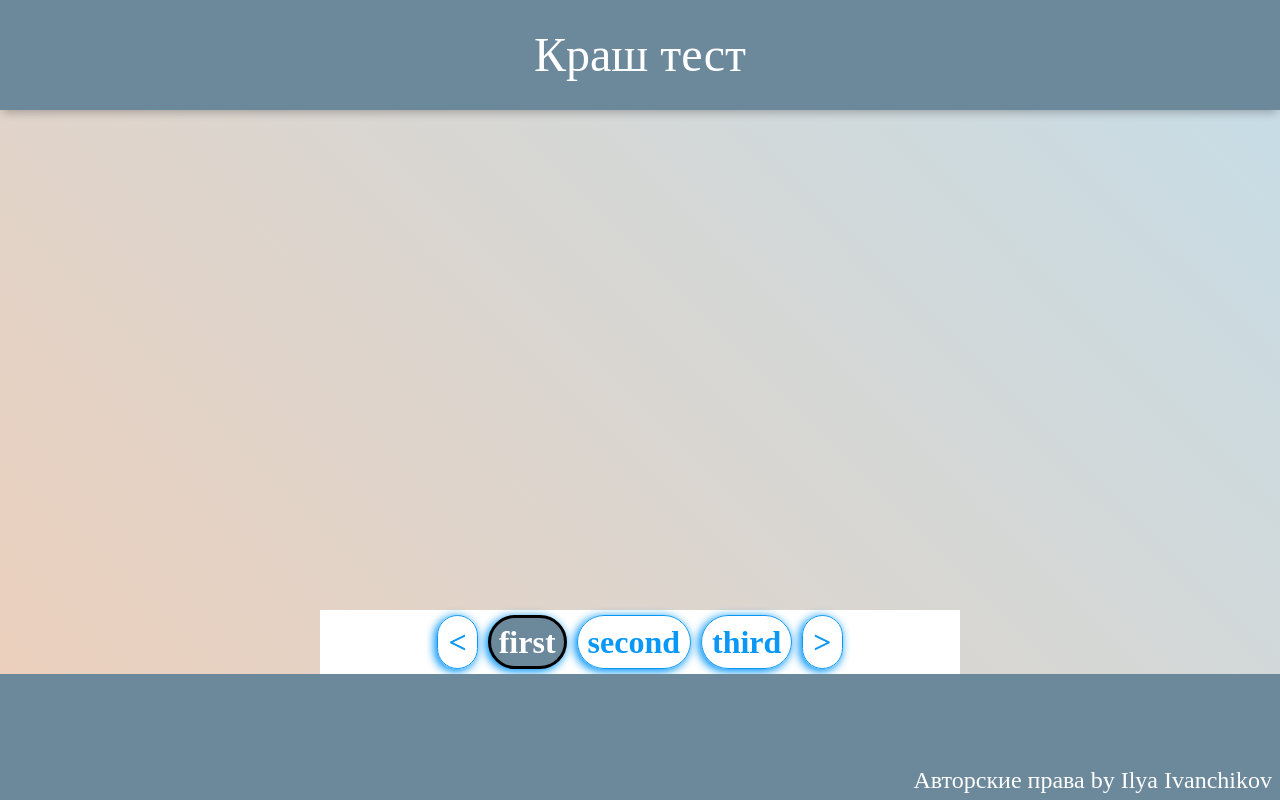
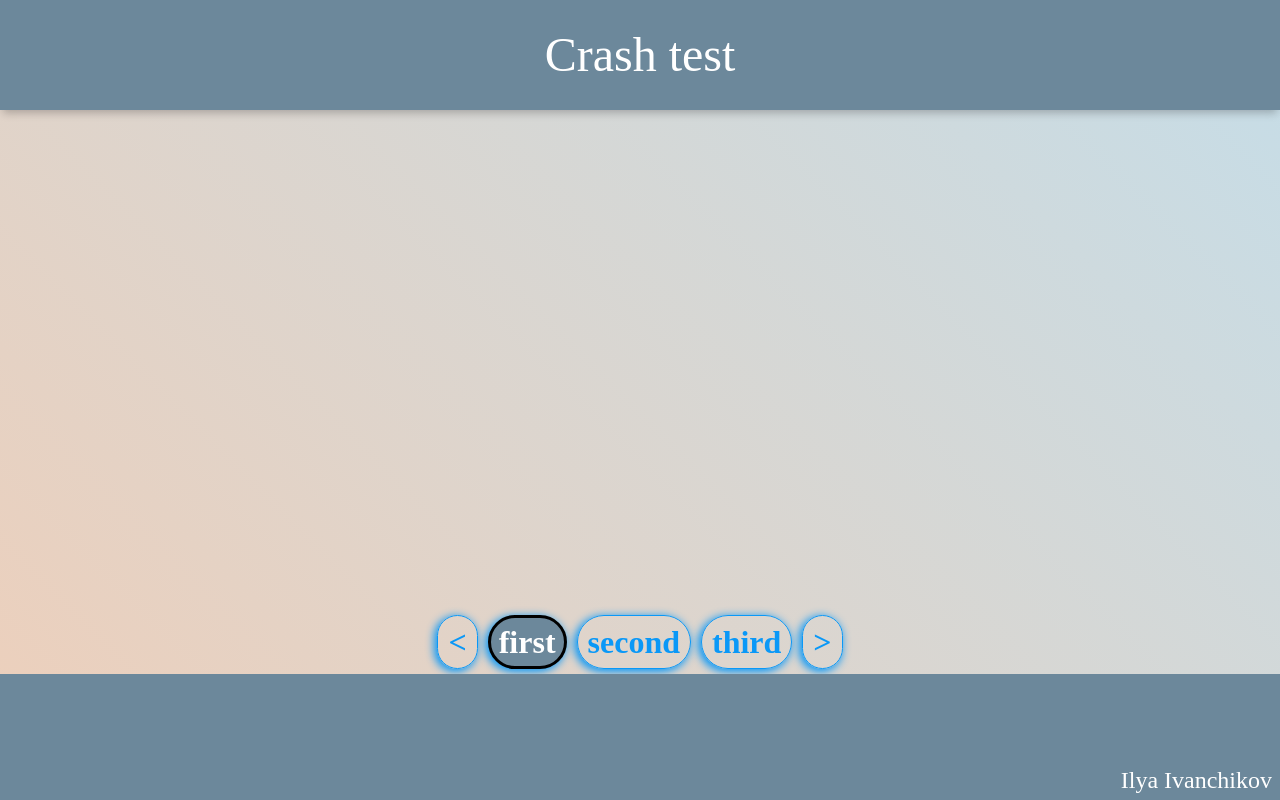
Before and after one commit to IlyaIvanchikov/mobX-React-TypeScript-customPagination-, a React (Create React App) app: page / in a window 1280 px wide. Built offline with nearby package versions, Linux system fonts and the light colour scheme.

Commit message:
fix: change bc

```diff
--- a/src/App.tsx
+++ b/src/App.tsx
@@ -12,12 +12,12 @@ function App() {
             fontSize: '48px',
           }}
         >
-          Краш тест
+          Crash test
         </h1>
       </header>
       <Main />
       <footer>
-        <span>Авторские права by Ilya Ivanchikov</span>
+        <span>Ilya Ivanchikov</span>
       </footer>
     </div>
   );
--- a/src/components/main/main.module.scss
+++ b/src/components/main/main.module.scss
@@ -11,7 +11,6 @@
     display: flex;
     position: relative;
     width: 50vw;
-    background-color: white;
     @media screen and (max-width: 360px) {
       width: 100vw;
       padding: 0 8px;
```
